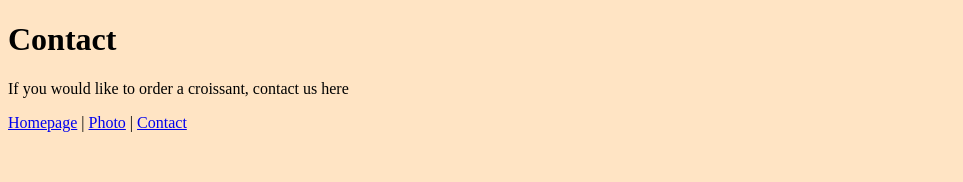
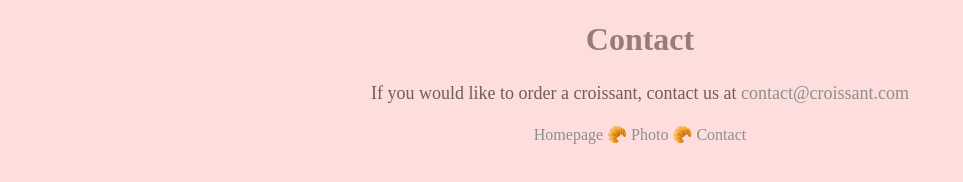
Before and after one commit to ShiraHella/croissant, a plain HTML site: page contact.html in a window 1280 px wide. Shown: the whole page, without its empty margins (0-963 px from the left). Drawn offline with Linux system fonts and the light colour scheme.

Commit message:
edited the footer, added css

```diff
--- a/contact.html
+++ b/contact.html
@@ -9,7 +9,8 @@
 </head>
 <body>
   <h1>Contact</h1>
- <p> If you would like to order a croissant, contact us here</p>
-  <a href="/">Homepage</a> | <a href="/photo.html">Photo</a> | <a href="/contact.html">Contact</a>
+ <p> If you would like to order a croissant, contact us at <a href="mailto:contact@croissant.com">contact@croissant.com</a></p>
+<div class="footer"><a href="/">Homepage</a> 🥐 <a href="/photo.html">Photo</a> 🥐 <a href="/contact.html">Contact</a>
+</div>
 </body>
 </html>
--- a/src/styles.css
+++ b/src/styles.css
@@ -1,3 +1,28 @@
 body {
-  background-color: bisque;
+  background: #fddedd;
 }
+
+h1 {
+  text-align: center;
+  color: #967d7c;
+}
+
+p {
+  text-align: center;
+  line-height: 1.5;
+  font-size: 18px;
+  color: #715d5d;
+}
+
+a {
+  color: #908e8e;
+  text-decoration: none;
+}
+.footer {
+  text-align: center;
+}
+
+img {
+  display: block;
+  margin: 0, auto;
+}
```
Also changed, not shown: index.html (+3 -2 lines), photo.html (+2 -1 lines).
